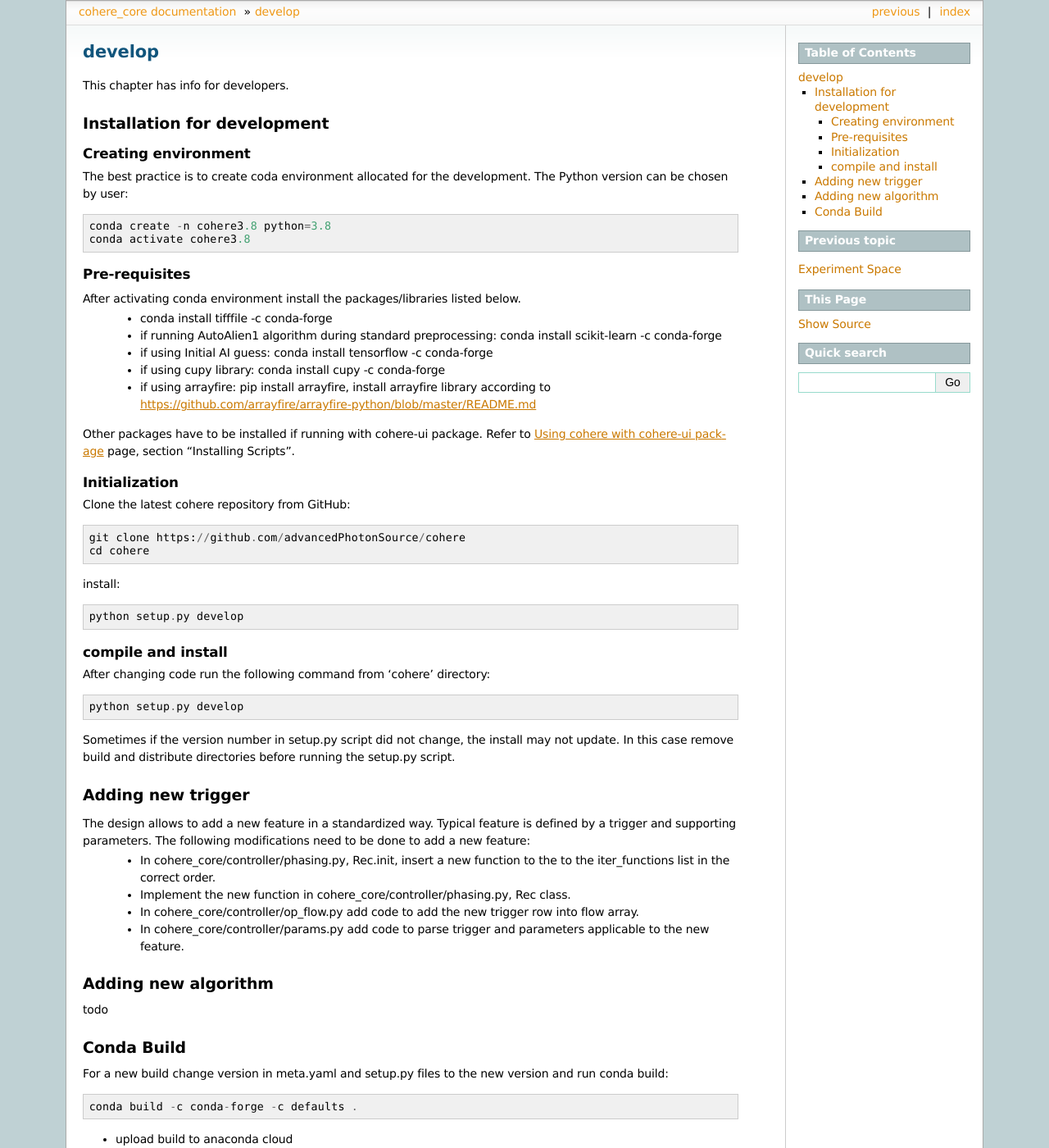
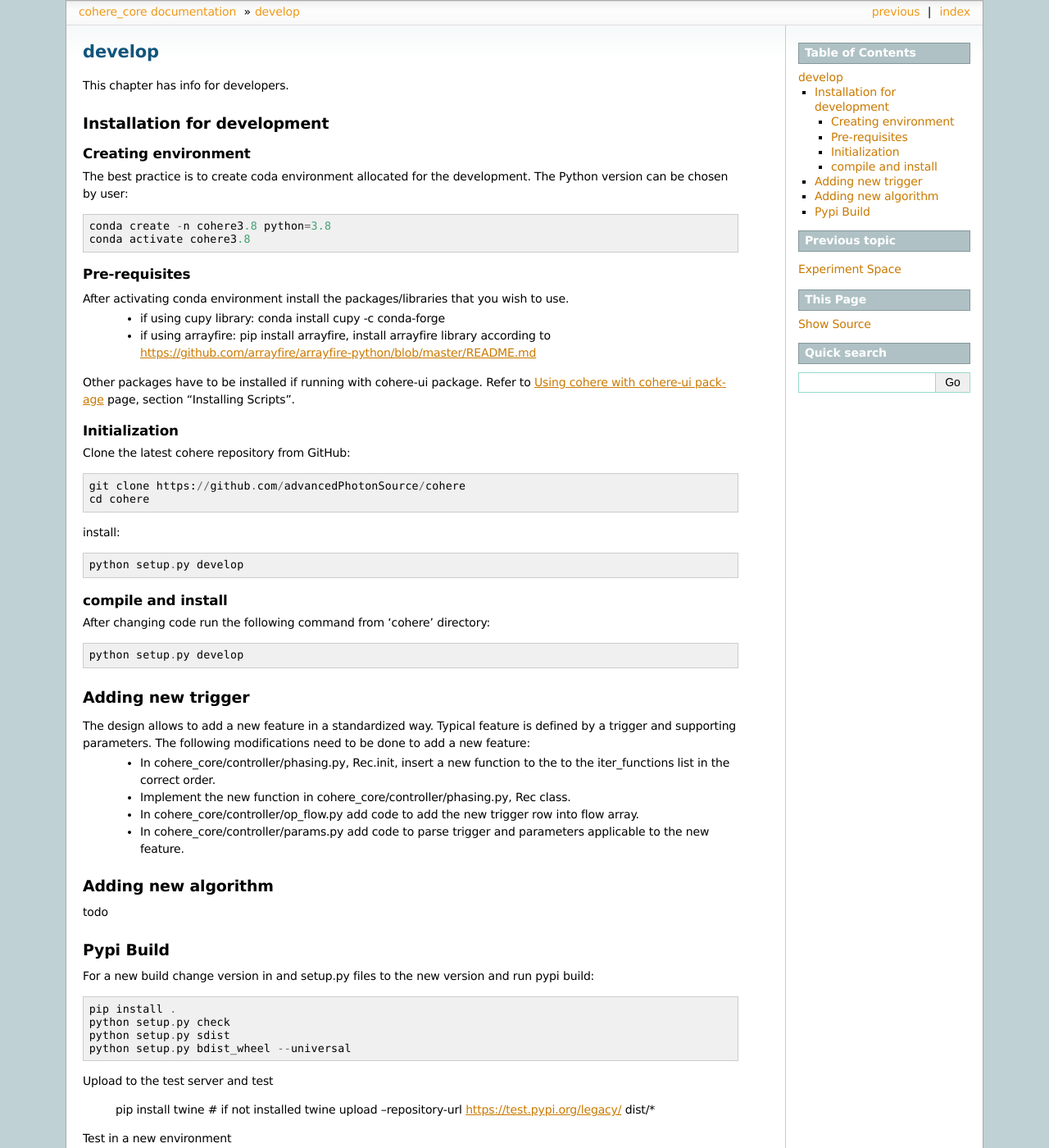
Before and after one commit to AdvancedPhotonSource/cohere, a Sphinx documentation site: the page built from docs/source/for_developers.rst, in a window 1280 px wide and 1400 px high. Shown: the whole window at 82% size. Built offline with Sphinx 7.4.7, drawn with Linux system fonts in a browser that asks for light colours; some of the changed text lies outside the part shown.

Commit message:
Update for_developers.rst

```diff
--- a/docs/source/for_developers.rst
+++ b/docs/source/for_developers.rst
@@ -16,10 +16,7 @@ The best practice is to create coda environment allocated for the development. T
 
 Pre-requisites
 ++++++++++++++
-After activating conda environment install the packages/libraries listed below.
-    - conda install tifffile -c conda-forge
-    - if running AutoAlien1 algorithm during standard preprocessing: conda install scikit-learn -c conda-forge
-    - if using Initial AI guess: conda install tensorflow -c conda-forge
+After activating conda environment install the packages/libraries that you wish to use.
     - if using cupy library: conda install cupy -c conda-forge
     - if using arrayfire: pip install arrayfire, install arrayfire library according to https://github.com/arrayfire/arrayfire-python/blob/master/README.md
 Other packages have to be installed if running with cohere-ui package. Refer to :ref:`use` page, section "Installing Scripts".
@@ -45,8 +42,6 @@ After changing code run the following command from 'cohere' directory:
 
     python setup.py develop
 
-| Sometimes if the version number in setup.py script did not change, the install may not update. In this case remove build and distribute directories before running the setup.py script.
-
 Adding new trigger
 ==================
 The design allows to add a new feature in a standardized way. Typical feature is defined by a trigger and supporting parameters. The following modifications need to be done to add a new feature:
@@ -59,11 +54,27 @@ Adding new algorithm
 ====================
 todo
 
-Conda Build
-===========
-For a new build change version in meta.yaml and setup.py files to the new version and run conda build:
+Pypi Build
+==========
+For a new build change version in and setup.py files to the new version and run pypi build:
 ::
 
-    conda build -c conda-forge -c defaults .
+    pip install .
+    python setup.py check
+    python setup.py sdist
+    python setup.py bdist_wheel --universal
 
-- upload build to anaconda cloud
+Upload to the test server and test
+
+    pip install twine  # if not installed
+    twine upload --repository-url https://test.pypi.org/legacy/ dist/*
+
+Test in a new environment
+
+    pip install --index-url https://test.pypi.org/simple/ --extra-index-url https://pypi.org/simple/ cohere_core --user
+
+Test Linux, Windows, and Mac
+
+- upload build to pypi cloud
+
+    twine upload dist/*
```
